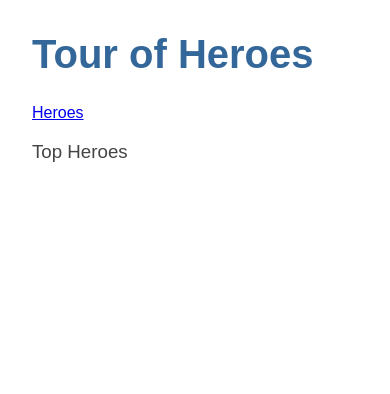
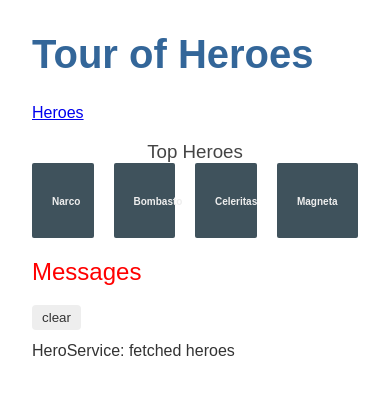
Before and after one commit to myronschippers/ang-todo-list, an Angular app: page /dashboard in a window 390 px wide. Shown: the top 394 px of the page. Built offline with nearby package versions, Linux system fonts and the light colour scheme.

Commit message:
adding styling for the dasboard page

```diff
--- a/src/app/dashboard/dashboard.component.scss
+++ b/src/app/dashboard/dashboard.component.scss
@@ -0,0 +1,84 @@
+//
+// COPIED DASHBOARD STYLES FROM TUTORIAL
+// ------------------------------
+
+/* DashboardComponent's private CSS styles */
+[class*="col-"] {
+  float: left;
+  padding-right: 20px;
+  padding-bottom: 20px;
+}
+
+[class*="col-"]:last-of-type {
+  padding-right: 0;
+}
+
+a {
+  text-decoration: none;
+}
+
+*,
+*:after,
+*:before {
+  -webkit-box-sizing: border-box;
+  -moz-box-sizing: border-box;
+  box-sizing: border-box;
+}
+
+h3 {
+  text-align: center;
+  margin-bottom: 0;
+}
+
+h4 {
+  position: relative;
+}
+
+.grid {
+  margin: 0;
+}
+
+.col-1-4 {
+  width: 25%;
+}
+
+.module {
+  padding: 20px;
+  text-align: center;
+  color: #eee;
+  max-height: 120px;
+  min-width: 120px;
+  background-color: #3f525c;
+  border-radius: 2px;
+}
+
+.module:hover {
+  background-color: #eee;
+  cursor: pointer;
+  color: #607d8b;
+}
+
+.grid-pad {
+  padding: 10px 0;
+}
+
+.grid-pad > [class*="col-"]:last-of-type {
+  padding-right: 20px;
+}
+
+@media (max-width: 600px) {
+  .module {
+    font-size: 10px;
+    max-height: 75px;
+  }
+}
+
+@media (max-width: 1024px) {
+  .grid {
+    margin: 0;
+  }
+
+  .module {
+    min-width: 60px;
+  }
+}
--- a/src/app/dashboard/dashboard.component.ts
+++ b/src/app/dashboard/dashboard.component.ts
@@ -12,7 +12,9 @@
 
   constructor(private heroService: HeroService) {}
 
-  ngOnInit(): void {}
+  ngOnInit(): void {
+    this.getHeroes();
+  }
 
   //
   // SERVICE INTERACTIONS
```
